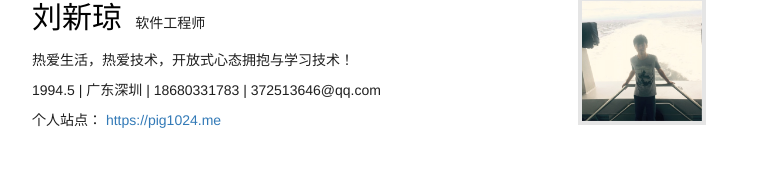
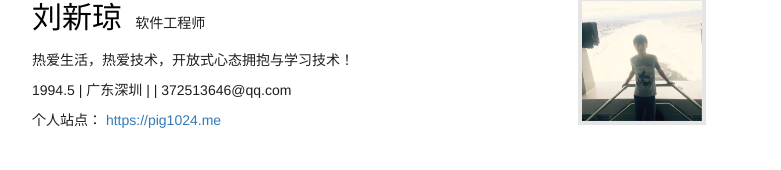
Before and after one commit to liuxinqiong/mycv, a website: page index.html in a window 1280 px wide. Shown: the part 213-383 px from the top of the page, without its empty margins (248-1029 px from the left). Drawn offline with Linux system fonts and the light colour scheme.

Commit message:
secure++

```diff
--- a/index.html
+++ b/index.html
@@ -25,7 +25,7 @@
                                 <span class="career">软件工程师</span>
                             </p>
                             <p>热爱生活，热爱技术，开放式心态拥抱与学习技术！</p>
-                            <p>1994.5 | 广东深圳 | 18680331783 | 372513646@qq.com</p>
+                            <p>1994.5 | 广东深圳 | | 372513646@qq.com</p>
                             <p>个人站点：
                                 <a href="https://pig1024.me">https://pig1024.me</a>
                             </p>
```
